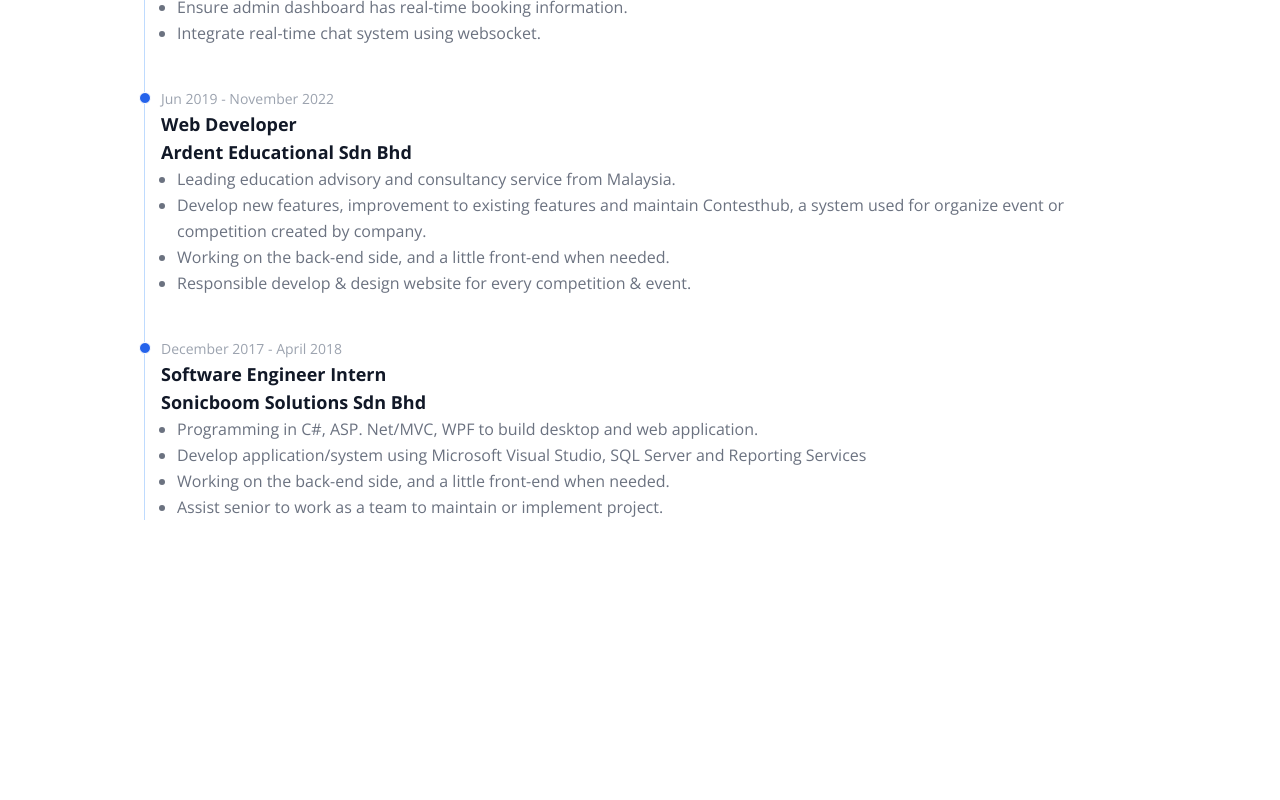
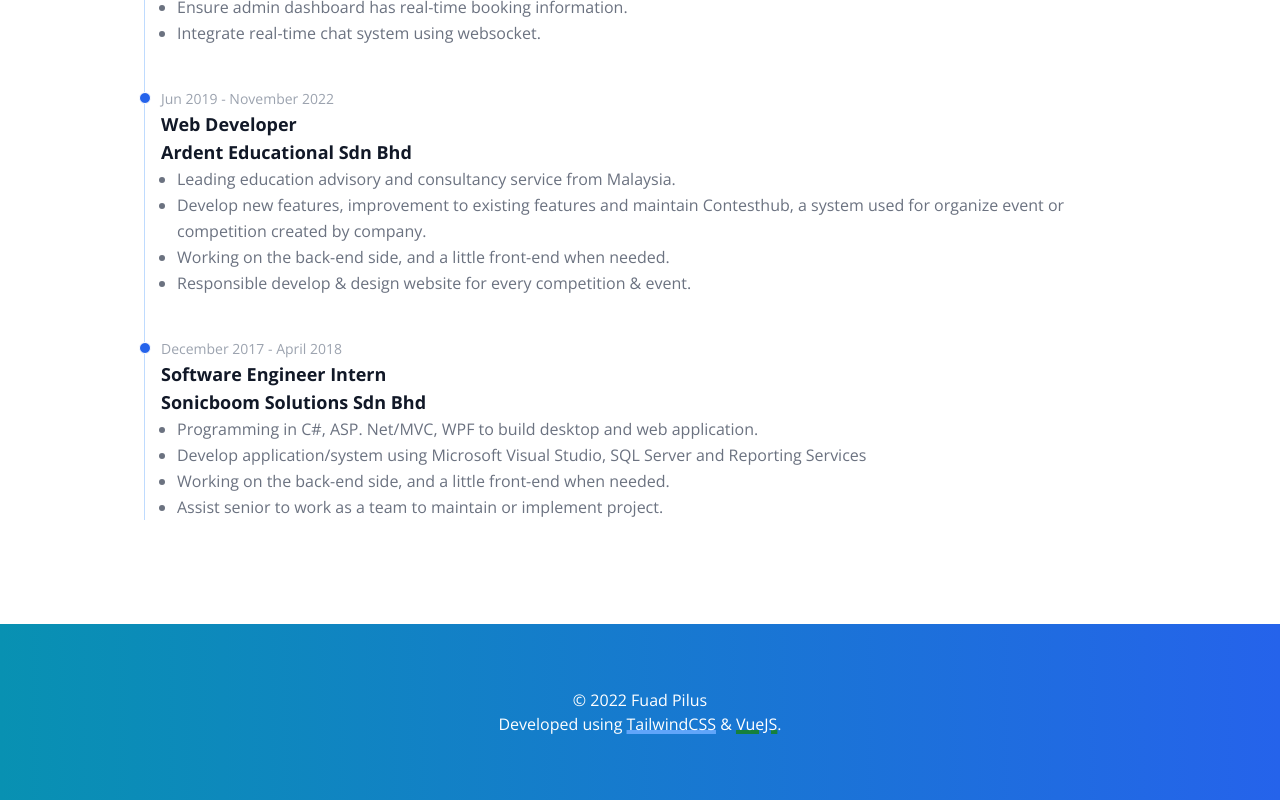
Before and after one commit to fuadps/Portfolio, a Vue app: page / in a window 1280 px wide. Shown: the part 2324-3124 px from the top of the page. Before the commit the page ends 2948 px from the top, so only its background shows below. Built offline with nearby package versions, Linux system fonts and the light colour scheme.

Commit message:
create footer

```diff
--- a/src/App.vue
+++ b/src/App.vue
@@ -1,9 +1,11 @@
 <script setup>
 import { RouterView } from "vue-router";
 import Header from "@/components/Head.vue";
+import Footer from "@/components/Footer.vue";
 </script>
 
 <template>
   <Header />
   <RouterView />
+  <Footer />
 </template>
--- /dev/null
+++ b/src/components/Footer.vue
@@ -0,0 +1,25 @@
+<template>
+  <footer class="bg-gradient-to-r from-cyan-600 to-blue-600">
+    <div class="container mx-auto py-16 px-4 md:max-w-5xl">
+      <div class="grid place-items-center">
+        <div class="text-white text-center">
+          &copy; {{ new Date().getFullYear() }} Fuad Pilus <br />
+          Developed using
+          <a
+            target="_blank"
+            href="https://tailwindcss.com/"
+            class="underline decoration-blue-400 underline-offset-0 decoration-4"
+            >TailwindCSS</a
+          >
+          &
+          <a
+            target="_blank"
+            href="https://vuejs.org/"
+            class="underline decoration-green-700 underline-offset-0 decoration-4"
+            >VueJS</a
+          >.
+        </div>
+      </div>
+    </div>
+  </footer>
+</template>
```
